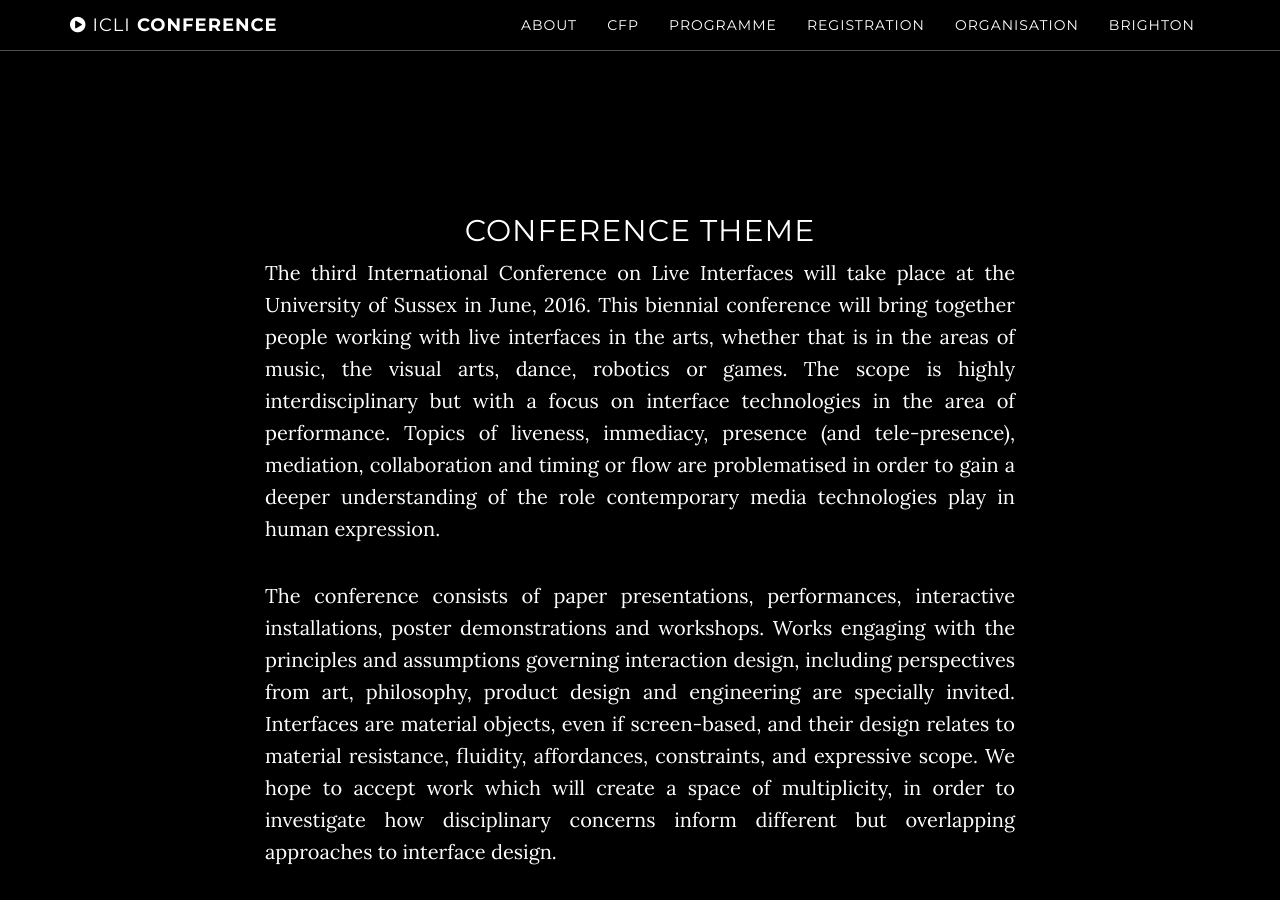
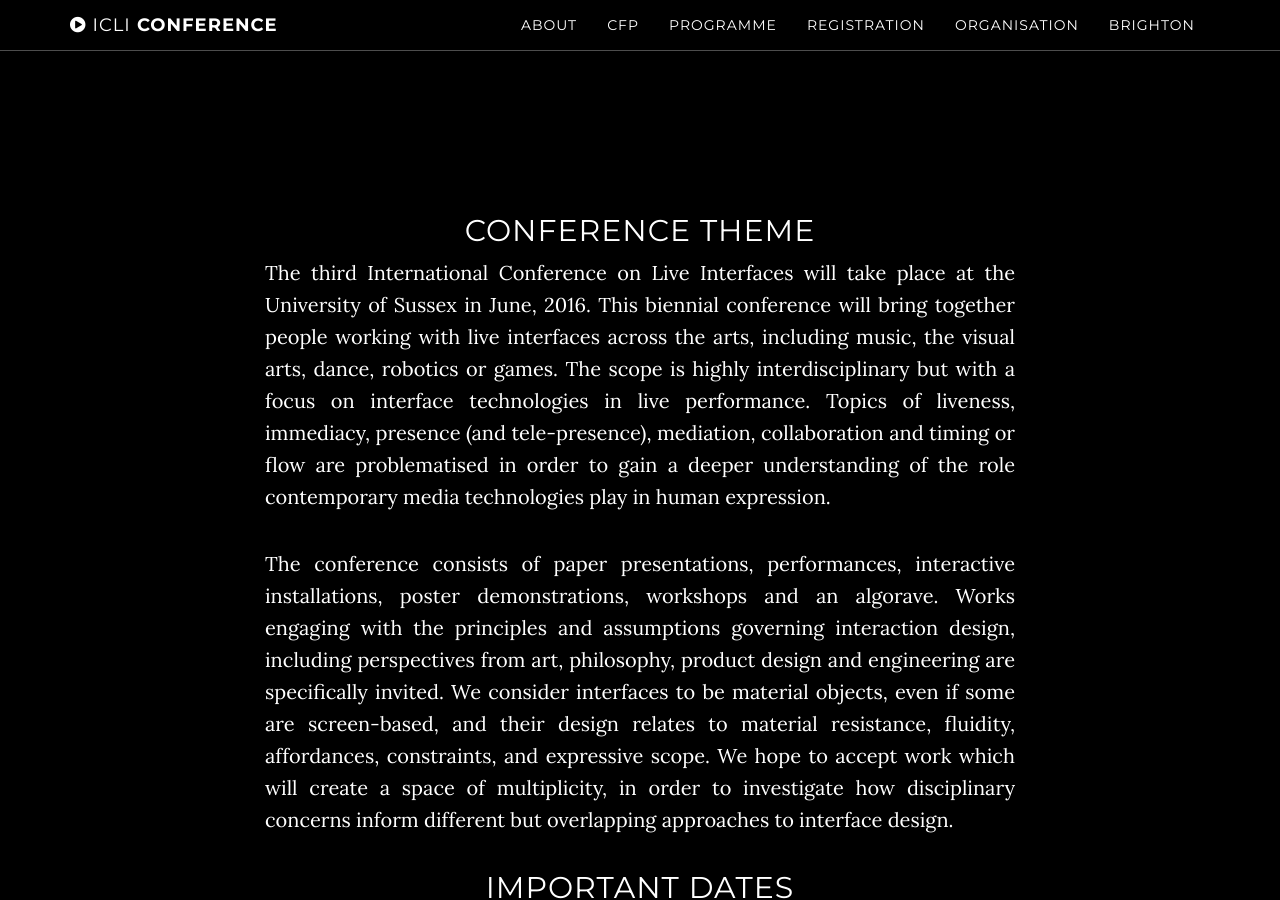
Before and after one commit to thormagnusson/liveinterfaces, a Jekyll site: the page built from index.html, in a window 1280 px wide and 900 px high, scrolled down 886 px. Built offline with Jekyll 4.4.1, drawn with Linux system fonts in a browser that asks for light colours; some of the changed text lies outside the part shown.

Commit message:
fix blurb

```diff
--- a/_includes/about.html
+++ b/_includes/about.html
@@ -5,9 +5,9 @@
 
             <h2>Conference Theme</h2>
 
-            <p>The third International Conference on Live Interfaces will take place at the University of Sussex in June, 2016. This biennial conference will bring together people working with live interfaces in the arts, whether that is in the areas of music, the visual arts, dance, robotics or games. The scope is highly interdisciplinary but with a focus on interface technologies in the area of performance. Topics of liveness, immediacy, presence (and tele-presence), mediation, collaboration and timing or flow are problematised in order to gain a deeper understanding of the role contemporary media technologies play in human expression.</p>
+            <p>The third International Conference on Live Interfaces will take place at the University of Sussex in June, 2016. This biennial conference will bring together people working with live interfaces across the arts, including music, the visual arts, dance, robotics or games. The scope is highly interdisciplinary but with a focus on interface technologies in live performance. Topics of liveness, immediacy, presence (and tele-presence), mediation, collaboration and timing or flow are problematised in order to gain a deeper understanding of the role contemporary media technologies play in human expression.</p>
 
-            <p>The conference consists of paper presentations, performances, interactive installations, poster demonstrations and workshops. Works engaging with the principles and assumptions governing interaction design, including perspectives from art, philosophy, product design and engineering are specially invited. Interfaces are material objects, even if screen-based, and their design relates to material resistance, fluidity, affordances, constraints, and expressive scope. We hope to accept work which will create a space of multiplicity, in order to investigate how disciplinary concerns inform different but overlapping approaches to interface design.
+            <p>The conference consists of paper presentations, performances, interactive installations, poster demonstrations, workshops and an algorave. Works engaging with the principles and assumptions governing interaction design, including perspectives from art, philosophy, product design and engineering are specifically invited. We consider interfaces to be material objects, even if some are screen-based, and their design relates to material resistance, fluidity, affordances, constraints, and expressive scope. We hope to accept work which will create a space of multiplicity, in order to investigate how disciplinary concerns inform different but overlapping approaches to interface design.
             </p>
 
             <h2>Important Dates</h2>
--- a/_includes/programme.html
+++ b/_includes/programme.html
@@ -7,9 +7,10 @@
             <h2>(PRELIMINARY) PROGRAMME</h2>
 
             <p><br>
+            <b>June 29th - Wednesday</b><br>
+            Workshops with instrument builders, composers, performers. On campus.
+            </p>
 
-            <b>June 29th - Wednesday</b><br>
-            Workshops with instrument builders, composers, performers. In different rooms across campus, perhaps AC towers.</p>
             <p>
             <b>June 30th - Thursday:</b><br></p>
             <p>
```
Also changed, not shown: other parts of _includes/about.html (+1 -1 lines).
